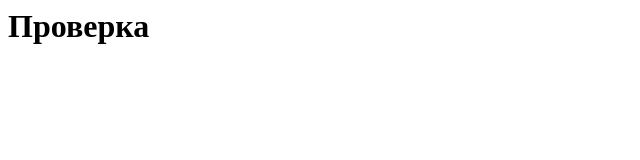
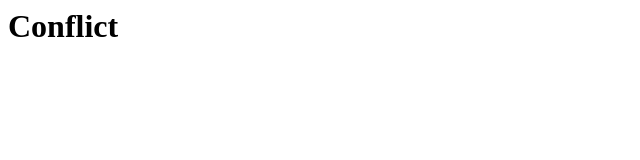
Before and after one commit to tuevms/otpusk2017, a plain HTML site: page index.html in a window 1280 px wide. Shown: the whole page, without its empty margins (0-640 px from the left). Drawn offline with Linux system fonts and the light colour scheme.

Commit message:
conflict

```diff
--- a/index.html
+++ b/index.html
@@ -3,6 +3,6 @@
 	<title>One</title>
 </head>
 <body>
-<h1>Проверка</h1>
+<h1>Conflict</h1>
 </body>
 </html>
```
